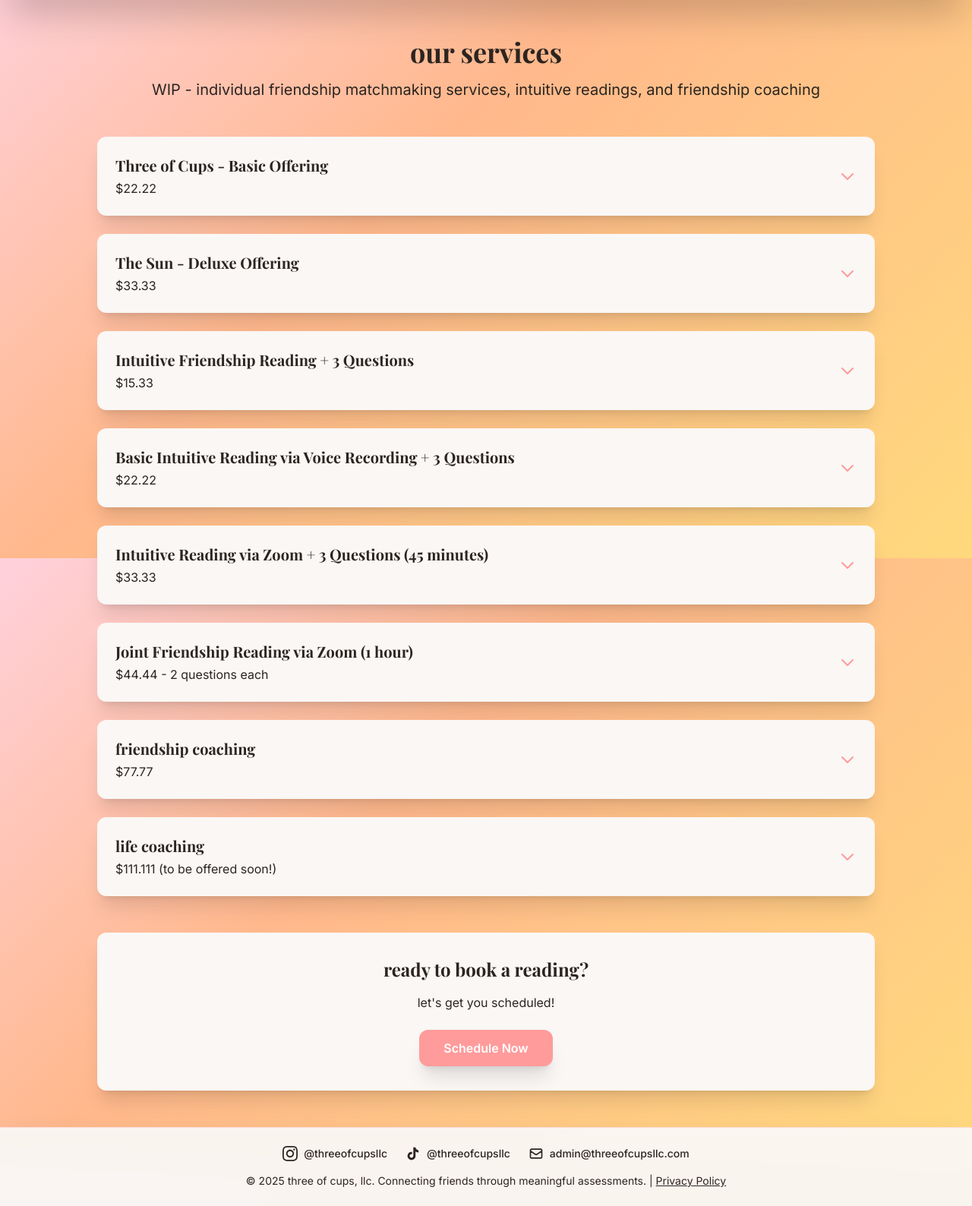
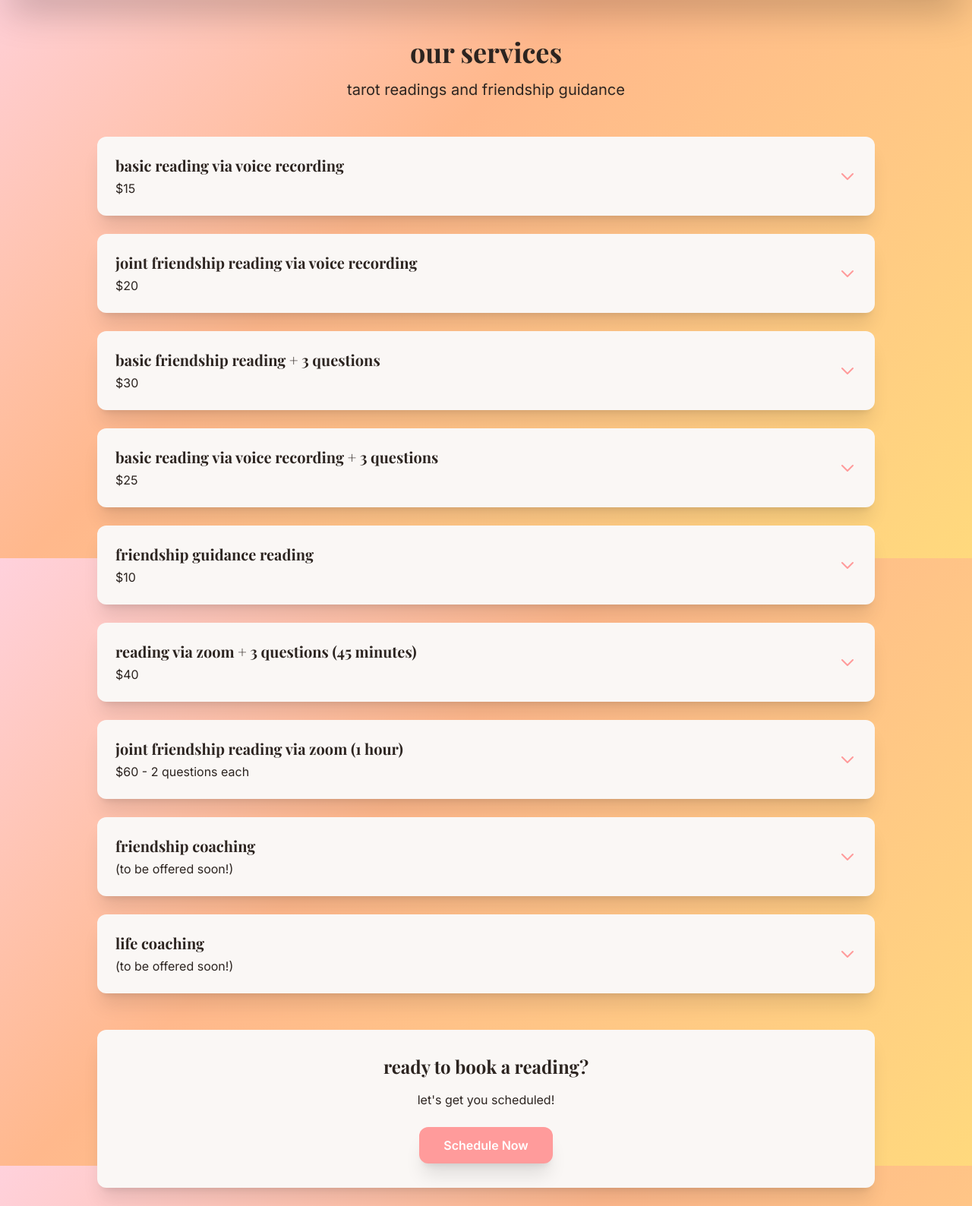
Before and after one commit to raazr62/ThreeOfCupsLLC_flask, a Flask app: page /services in a window 1280 px wide. Shown: the part 65-1653 px from the top of the page at 76% size. Before the commit the page ends 1629 px from the top, so only its background shows below. Run offline with Flask 3, Linux system fonts and the light colour scheme; some libraries are stand-ins or nearby versions.

Commit message:
Revert "Update the prices on the services page"

```diff
--- a/templates/services.html
+++ b/templates/services.html
@@ -13,16 +13,16 @@
     <div class="max-w-5xl mx-auto">
         <div class="text-center mb-12">
             <h1 class="text-4xl font-bold text-text-primary mb-4 font-brand">our services</h1>
-            <p class="text-xl text-text-accent"> WIP - individual friendship matchmaking services, intuitive readings, and friendship coaching</p>
+            <p class="text-xl text-text-accent">tarot readings and friendship guidance</p>
         </div>
 
         <div class="space-y-6">
-            <!-- Three of Cups - Basic Offering -->
+            <!-- Basic Reading via Voice Recording -->
             <div class="dark-card rounded-xl shadow-xl overflow-hidden transition-all duration-300 hover:shadow-2xl">
                 <button onclick="toggleService('service1')" class="w-full p-6 text-left flex justify-between items-center hover:bg-accent/5 transition-colors">
                     <div>
-                        <h3 class="text-xl font-semibold text-text-primary font-brand">Three of Cups - Basic Offering</h3>
-                        <p class="text-text-primary mt-1">$22.22</p>
+                        <h3 class="text-xl font-semibold text-text-primary font-brand">basic reading via voice recording</h3>
+                        <p class="text-text-primary mt-1">$15</p>
                     </div>
                     <svg id="icon-service1" class="w-6 h-6 text-primary transform transition-transform duration-300" fill="none" stroke="currentColor" viewBox="0 0 24 24">
                         <path stroke-linecap="round" stroke-linejoin="round" stroke-width="2" d="M19 9l-7 7-7-7"/>
@@ -30,7 +30,7 @@
                 </button>
                 <div id="service1" class="hidden px-6 pb-6">
                     <p class="text-text-accent leading-relaxed">
-                        With this offering, our Three of Cups Matchmaker will match you with a person who best fits your personality, wants, and more based off our comprehensive assessment. Once matched, you will receive a notification letting you know you've been matched! For this offering, you will be given one rematch free of charge, because we get it -- not every match will be perfect!
+                        A personalized tarot reading delivered through a voice recording! Whether it’s career, love, personal growth, or friendships, I’ll send you a voice recording where I mindfully draw cards and walk you through each card’s meaning and how they relate to your situation.
                     </p>
                     <p class="text-text-accent leading-relaxed mt-4">
                         Delivered within 3-5 business days!
@@ -38,12 +38,12 @@
                 </div>
             </div>
 
-            <!-- The Sun - Deluxe Offering -->
+            <!-- Joint Friendship Reading via Voice Recording -->
             <div class="dark-card rounded-xl shadow-xl overflow-hidden transition-all duration-300 hover:shadow-2xl">
                 <button onclick="toggleService('service2')" class="w-full p-6 text-left flex justify-between items-center hover:bg-accent/5 transition-colors">
                     <div>
-                        <h3 class="text-xl font-semibold text-text-primary font-brand">The Sun - Deluxe Offering</h3>
-                        <p class="text-text-primary mt-1">$33.33</p>
+                        <h3 class="text-xl font-semibold text-text-primary font-brand">joint friendship reading via voice recording</h3>
+                        <p class="text-text-primary mt-1">$20</p>
                     </div>
                     <svg id="icon-service2" class="w-6 h-6 text-primary transform transition-transform duration-300" fill="none" stroke="currentColor" viewBox="0 0 24 24">
                         <path stroke-linecap="round" stroke-linejoin="round" stroke-width="2" d="M19 9l-7 7-7-7"/>
@@ -51,7 +51,7 @@
                 </button>
                 <div id="service2" class="hidden px-6 pb-6">
                     <p class="text-text-accent leading-relaxed">
-                        Take the stress out of initiating and planning a first friend date. With this offering, our Three of Cups Matchmaker will first match you with a new friend who best fits your personality, wants, and more based off of our comprehensive assessment. Once you've been matched, the two of you will receive an invitation to go on a blind date at a space set up by our team based on your personal interests. This may look like a coffee date, craft date, etc!
+                        Need a little bit more guidance in your friendship? This reading explores the current state of your friendship, underlying dynamics, and ways you both complement each other. I’ll send you both a voice recording where I draw cards and walk both of you through each card’s meaning and how they relate to your friendship.
                     </p>
                     <p class="text-text-accent leading-relaxed mt-4">
                         Delivered within 3-5 business days!
@@ -59,12 +59,12 @@
                 </div>
             </div>
 
-            <!-- Intuitive Friendship Reading + 3 Questions -->
+            <!-- Basic Friendship Reading + 3 Questions -->
             <div class="dark-card rounded-xl shadow-xl overflow-hidden transition-all duration-300 hover:shadow-2xl">
                 <button onclick="toggleService('service3')" class="w-full p-6 text-left flex justify-between items-center hover:bg-accent/5 transition-colors">
                     <div>
-                        <h3 class="text-xl font-semibold text-text-primary font-brand">Intuitive Friendship Reading + 3 Questions</h3>
-                        <p class="text-text-primary mt-1">$15.33</p>
+                        <h3 class="text-xl font-semibold text-text-primary font-brand">basic friendship reading + 3 questions</h3>
+                        <p class="text-text-primary mt-1">$30</p>
                     </div>
                     <svg id="icon-service3" class="w-6 h-6 text-primary transform transition-transform duration-300" fill="none" stroke="currentColor" viewBox="0 0 24 24">
                         <path stroke-linecap="round" stroke-linejoin="round" stroke-width="2" d="M19 9l-7 7-7-7"/>
@@ -84,8 +84,8 @@
             <div class="dark-card rounded-xl shadow-xl overflow-hidden transition-all duration-300 hover:shadow-2xl">
                 <button onclick="toggleService('service4')" class="w-full p-6 text-left flex justify-between items-center hover:bg-accent/5 transition-colors">
                     <div>
-                        <h3 class="text-xl font-semibold text-text-primary font-brand">Basic Intuitive Reading via Voice Recording + 3 Questions</h3>
-                        <p class="text-text-primary mt-1">$22.22</p>
+                        <h3 class="text-xl font-semibold text-text-primary font-brand">basic reading via voice recording + 3 questions</h3>
+                        <p class="text-text-primary mt-1">$25</p>
                     </div>
                     <svg id="icon-service4" class="w-6 h-6 text-primary transform transition-transform duration-300" fill="none" stroke="currentColor" viewBox="0 0 24 24">
                         <path stroke-linecap="round" stroke-linejoin="round" stroke-width="2" d="M19 9l-7 7-7-7"/>
@@ -101,12 +101,33 @@
                 </div>
             </div>
 
+            <!-- Friendship Guidance Reading -->
+            <div class="dark-card rounded-xl shadow-xl overflow-hidden transition-all duration-300 hover:shadow-2xl">
+                <button onclick="toggleService('service5')" class="w-full p-6 text-left flex justify-between items-center hover:bg-accent/5 transition-colors">
+                    <div>
+                        <h3 class="text-xl font-semibold text-text-primary font-brand">friendship guidance reading</h3>
+                        <p class="text-text-primary mt-1">$10</p>
+                    </div>
+                    <svg id="icon-service5" class="w-6 h-6 text-primary transform transition-transform duration-300" fill="none" stroke="currentColor" viewBox="0 0 24 24">
+                        <path stroke-linecap="round" stroke-linejoin="round" stroke-width="2" d="M19 9l-7 7-7-7"/>
+                    </svg>
+                </button>
+                <div id="service5" class="hidden px-6 pb-6">
+                    <p class="text-text-accent leading-relaxed">
+                        This streamlined reading offers quick and meaningful insight into a friendship question or concern delivered through a voice recording. Ideal for check-ins, follow-up questions, or those wanting an introduction into tarot.
+                    </p>
+                    <p class="text-text-accent leading-relaxed mt-4">
+                        Delivered within 3-5 business days!
+                    </p>
+                </div>
+            </div>
+
             <!-- Zoom Call Reading + 3 Questions -->
             <div class="dark-card rounded-xl shadow-xl overflow-hidden transition-all duration-300 hover:shadow-2xl">
                 <button onclick="toggleService('service6')" class="w-full p-6 text-left flex justify-between items-center hover:bg-accent/5 transition-colors">
                     <div>
-                        <h3 class="text-xl font-semibold text-text-primary font-brand">Intuitive Reading via Zoom + 3 Questions (45 minutes)</h3>
-                        <p class="text-text-primary mt-1">$33.33</p>
+                        <h3 class="text-xl font-semibold text-text-primary font-brand">reading via zoom + 3 questions (45 minutes)</h3>
+                        <p class="text-text-primary mt-1">$40</p>
                     </div>
                     <svg id="icon-service6" class="w-6 h-6 text-primary transform transition-transform duration-300" fill="none" stroke="currentColor" viewBox="0 0 24 24">
                         <path stroke-linecap="round" stroke-linejoin="round" stroke-width="2" d="M19 9l-7 7-7-7"/>
@@ -117,7 +138,7 @@
                        A live, interactive tarot reading from the comfort of your home! During our 45-minute Zoom session, we'll explore your primary concern through a tarot spread, then address three questions of your choice. This format allows for real-time discussion, clarification, and deeper exploration of the cards' messages. You'll leave with insights and a clearer perspective.
                     </p>
                     <p class="text-text-accent leading-relaxed mt-4">
-                        Schedule using our calendar!
+                        Delivered within 3-5 business days!
                     </p>
                 </div>
             </div>
@@ -126,8 +147,8 @@
             <div class="dark-card rounded-xl shadow-xl overflow-hidden transition-all duration-300 hover:shadow-2xl">
                 <button onclick="toggleService('service7')" class="w-full p-6 text-left flex justify-between items-center hover:bg-accent/5 transition-colors">
                     <div>
-                        <h3 class="text-xl font-semibold text-text-primary font-brand">Joint Friendship Reading via Zoom (1 hour)</h3>
-                        <p class="text-text-primary mt-1">$44.44 - 2 questions each</p>
+                        <h3 class="text-xl font-semibold text-text-primary font-brand">joint friendship reading via zoom (1 hour)</h3>
+                        <p class="text-text-primary mt-1">$60 - 2 questions each</p>
                     </div>
                     <svg id="icon-service7" class="w-6 h-6 text-primary transform transition-transform duration-300" fill="none" stroke="currentColor" viewBox="0 0 24 24">
                         <path stroke-linecap="round" stroke-linejoin="round" stroke-width="2" d="M19 9l-7 7-7-7"/>
@@ -138,7 +159,7 @@
                         A unique offering for friends who want to explore their friendship together. In this one-hour Zoom session, you, a pal, and I will read the cards to illuminate your friendship's strengths, challenges, and growth opportunities. Each person will get a chance to ask two questions, creating space for mutual understanding and deeper connection. This collaborative experience can strengthen bonds and provide insights for navigating your friendship with greater awareness and care.
                     </p>
                     <p class="text-text-accent leading-relaxed mt-4">
-                        Schedule using our calendar!
+                        Delivered within 3-5 business days!
                     </p>
                 </div>
             </div>
@@ -148,7 +169,7 @@
                 <button onclick="toggleService('service8')" class="w-full p-6 text-left flex justify-between items-center hover:bg-accent/5 transition-colors">
                     <div>
                         <h3 class="text-xl font-semibold text-text-primary font-brand">friendship coaching</h3>
-                        <p class="text-text-primary mt-1">$77.77</p>
+                        <p class="text-text-primary mt-1">(to be offered soon!)</p>
                     </div>
                     <svg id="icon-service8" class="w-6 h-6 text-primary transform transition-transform duration-300" fill="none" stroke="currentColor" viewBox="0 0 24 24">
                         <path stroke-linecap="round" stroke-linejoin="round" stroke-width="2" d="M19 9l-7 7-7-7"/>
@@ -166,7 +187,7 @@
                 <button onclick="toggleService('service9')" class="w-full p-6 text-left flex justify-between items-center hover:bg-accent/5 transition-colors">
                     <div>
                         <h3 class="text-xl font-semibold text-text-primary font-brand">life coaching</h3>
-                        <p class="text-text-primary mt-1">$111.111 (to be offered soon!)</p>
+                        <p class="text-text-primary mt-1">(to be offered soon!)</p>
                     </div>
                     <svg id="icon-service9" class="w-6 h-6 text-primary transform transition-transform duration-300" fill="none" stroke="currentColor" viewBox="0 0 24 24">
                         <path stroke-linecap="round" stroke-linejoin="round" stroke-width="2" d="M19 9l-7 7-7-7"/>
@@ -174,7 +195,7 @@
                 </button>
                 <div id="service9" class="hidden px-6 pb-6">
                     <p class="text-text-accent leading-relaxed">
-                        With this life coaching service, you'll meet with Iris, a therapist, community weaver, and tarot reader who will assist you in navigating the ups and downs of life. Together, we'll create a plan to navigate life's challenges using our shared knowledge and intuitive readings. You'll receive a free check-in as well to make sure you continue to stay on the path we created together!
+                        Coming soon!
                     </p>
                 </div>
             </div>
```
